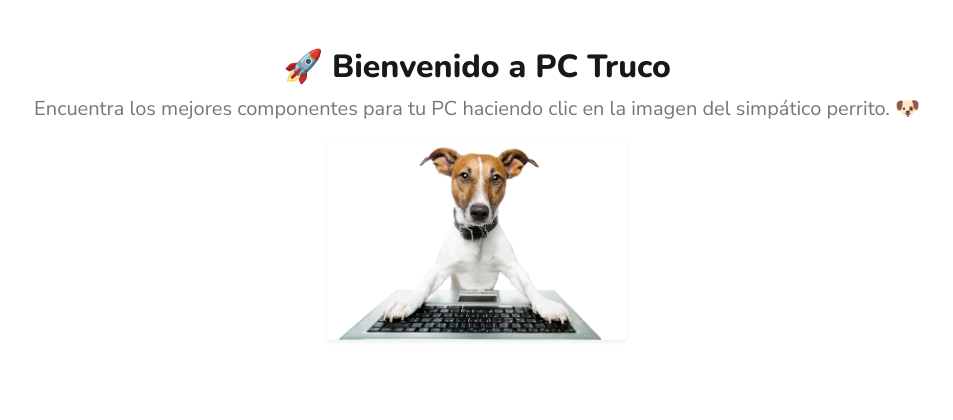
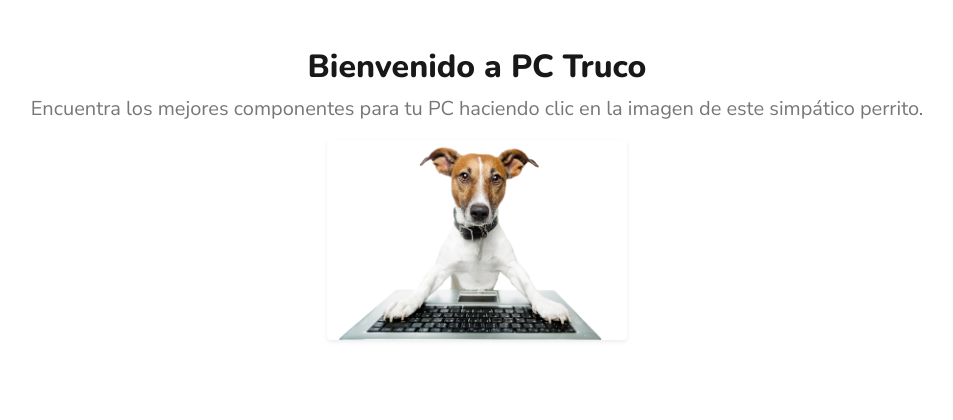
Before and after one commit to xs3rgii/proyecto_flask, a Flask app: page / in a window 1280 px wide. Shown: the part 177-597 px from the top of the page, without its empty margins (163-1116 px from the left). Run offline with Flask 3, Linux system fonts and the light colour scheme; some libraries are stand-ins or nearby versions.

Commit message:
base.html e index.html añadidos

```diff
--- a/templates/index.html
+++ b/templates/index.html
@@ -4,8 +4,8 @@
 
 {% block content %}
 <div class="container my-5 text-center">
-    <h2>🚀 Bienvenido a PC Truco</h2>
-    <p class="lead">Encuentra los mejores componentes para tu PC haciendo clic en la imagen del simpático perrito. 🐶</p>
+    <h2> Bienvenido a PC Truco</h2>
+    <p class="lead">Encuentra los mejores componentes para tu PC haciendo clic en la imagen de este simpático perrito.</p>
 
     <a href="#">
         <img src="{{ url_for('static', filename='img/1.png') }}"
```
